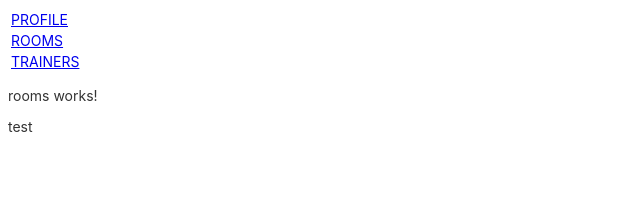
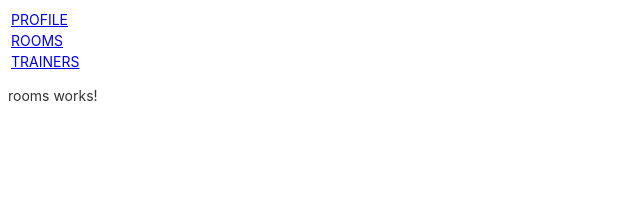
Before and after one commit to 77177/sport-services-client, an Angular app: page /rooms in a window 1280 px wide. Shown: the top 208 px of the page, without its empty margins (0-640 px from the left). Built offline with nearby package versions, Linux system fonts and the light colour scheme; no server answers.

Commit message:
added working test object

```diff
--- /dev/null
+++ b/src/app/components/objects/test.ts
@@ -0,0 +1,3 @@
+export interface Test {
+  test: string;
+}
--- a/src/app/components/profile/profile.component.html
+++ b/src/app/components/profile/profile.component.html
@@ -1,2 +1,2 @@
 <p>profile works!</p>
-<p>{{test()}}</p>
+<p>{{testObject}}</p>
--- a/src/app/components/profile/profile.component.ts
+++ b/src/app/components/profile/profile.component.ts
@@ -8,13 +8,12 @@ import {TestService} from '../../test.service';
 })
 export class ProfileComponent implements OnInit {
 
+  public testObject: string;
+
   constructor(private testService: TestService) { }
 
   ngOnInit(): void {
+    this.testService.test()
+      .subscribe(value => this.testObject = value.test);
   }
-
-  test(): string {
-    return this.testService.test();
-  }
-
 }
--- a/src/app/components/rooms/rooms.component.html
+++ b/src/app/components/rooms/rooms.component.html
@@ -1,2 +1,2 @@
 <p>rooms works!</p>
-<p>{{test()}}</p>
+<p>{{testObject}}</p>
--- a/src/app/components/rooms/rooms.component.ts
+++ b/src/app/components/rooms/rooms.component.ts
@@ -8,13 +8,13 @@ import {TestService} from '../../test.service';
 })
 export class RoomsComponent implements OnInit {
 
+  public testObject: string;
+
   constructor(private testService: TestService) { }
 
   ngOnInit(): void {
-  }
-
-  test(): string {
-    return this.testService.test();
+    this.testService.test()
+      .subscribe(value => this.testObject = value.test);
   }
 
 }
--- a/src/app/components/trainers/trainers.component.html
+++ b/src/app/components/trainers/trainers.component.html
@@ -1,2 +1,2 @@
 <p>trainers works!</p>
-<p>{{test()}}</p>
+<p>{{testObject}}</p>
--- a/src/app/components/trainers/trainers.component.ts
+++ b/src/app/components/trainers/trainers.component.ts
@@ -8,14 +8,12 @@ import {TestService} from '../../test.service';
 })
 export class TrainersComponent implements OnInit {
 
-  constructor(private testService: TestService) {
+  public testObject: string;
 
-  }
+  constructor(private testService: TestService) { }
 
   ngOnInit(): void {
-  }
-
-  test(): string {
-    return this.testService.test();
+    this.testService.test()
+      .subscribe(value => this.testObject = value.test);
   }
 }
--- a/src/app/test.service.ts
+++ b/src/app/test.service.ts
@@ -1,5 +1,7 @@
 import {Injectable} from '@angular/core';
 import {HttpClient} from '@angular/common/http';
+import {Observable} from 'rxjs';
+import {Test} from './components/objects/test';
 
 @Injectable({
   providedIn: 'root'
@@ -8,7 +10,8 @@ export class TestService {
 
   constructor(private httpClient: HttpClient) { }
 
-  test(): string {
-    return 'test';
+
+  test(): Observable<Test>{
+    return this.httpClient.get<Test>('http://localhost:8080/v1/api/test');
   }
 }
```
